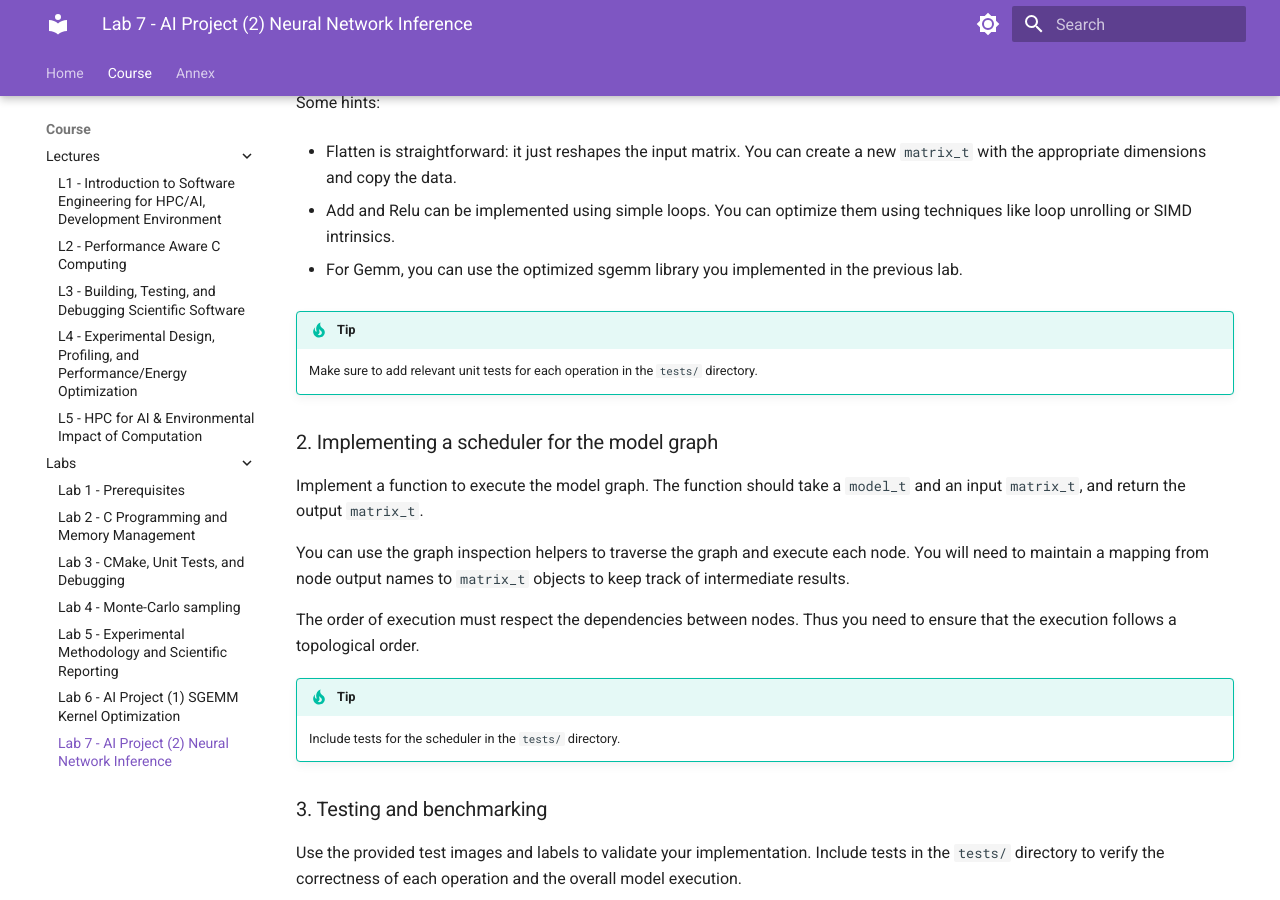
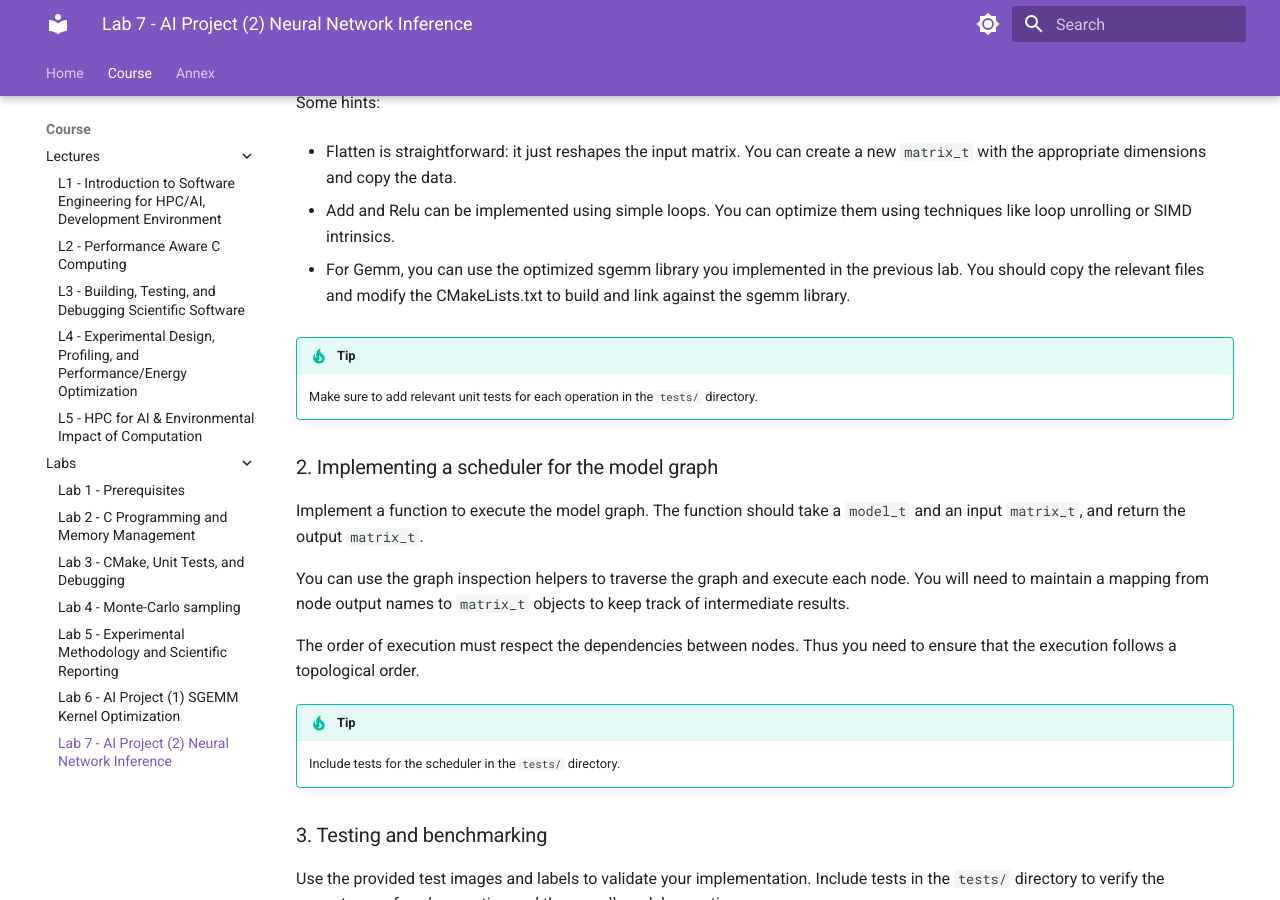
Before and after one commit to M1-CHPS/glhpc, an MkDocs documentation site: the page built from docs/lab7.md, in a window 1280 px wide and 900 px high, scrolled down 4051 px. Built offline with MkDocs 1.6.1 and Material for MkDocs 9.7.7, drawn with Linux system fonts in a browser that asks for light colours.

Commit message:
Small change

```diff
--- a/docs/lab7.md
+++ b/docs/lab7.md
@@ -135,7 +135,7 @@ Some hints:
 
 - Add and Relu can be implemented using simple loops. You can optimize them using techniques like loop unrolling or SIMD intrinsics.
 
-- For Gemm, you can use the optimized sgemm library you implemented in the previous lab.
+- For Gemm, you can use the optimized sgemm library you implemented in the previous lab. You should copy the relevant files and modify the CMakeLists.txt to build and link against the sgemm library.
 
 !!! Tip
     Make sure to add relevant unit tests for each operation in the `tests/` directory.
```
Also changed, not shown: other parts of docs/lab7.md (+1 -1 lines).
